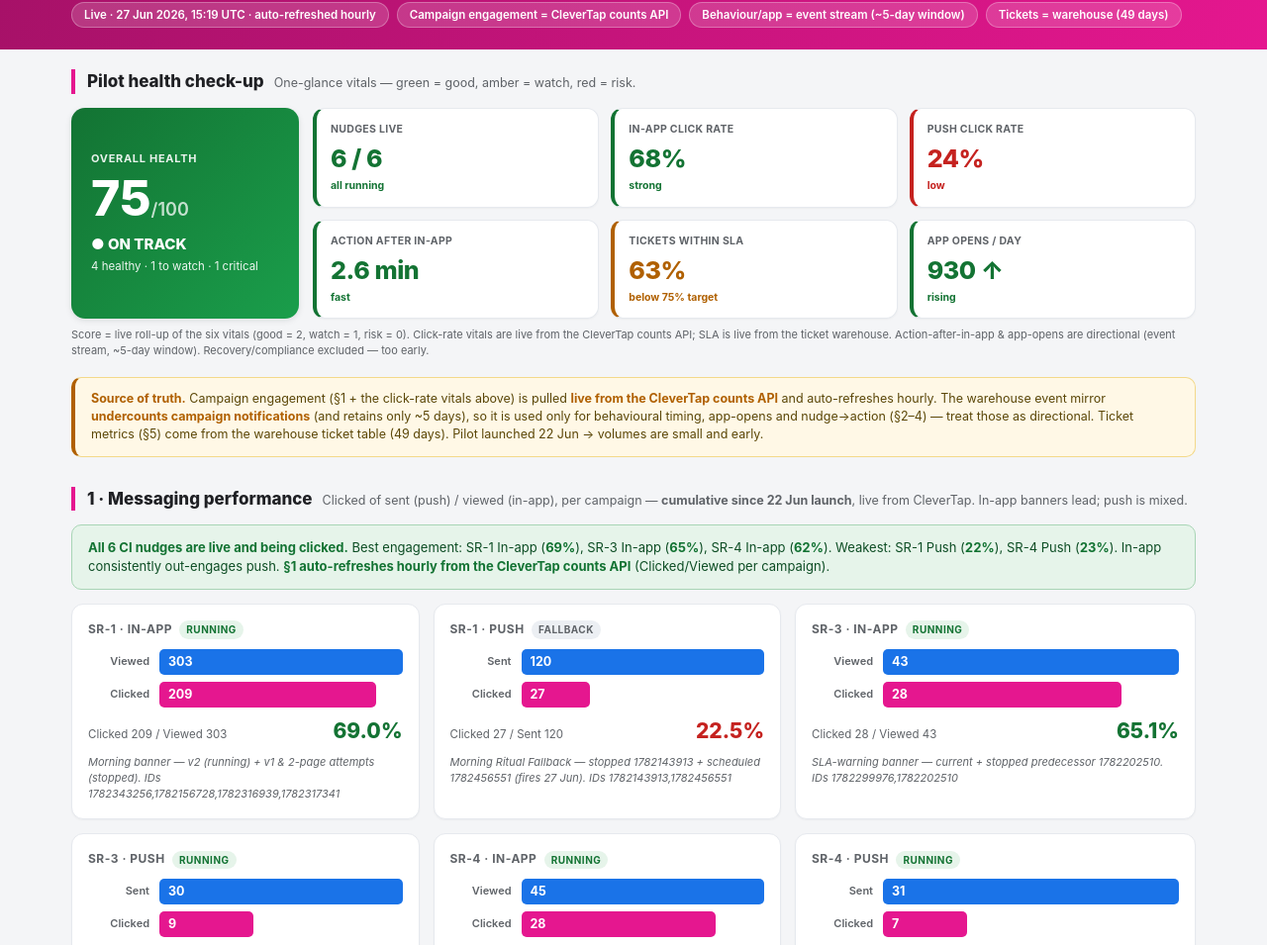
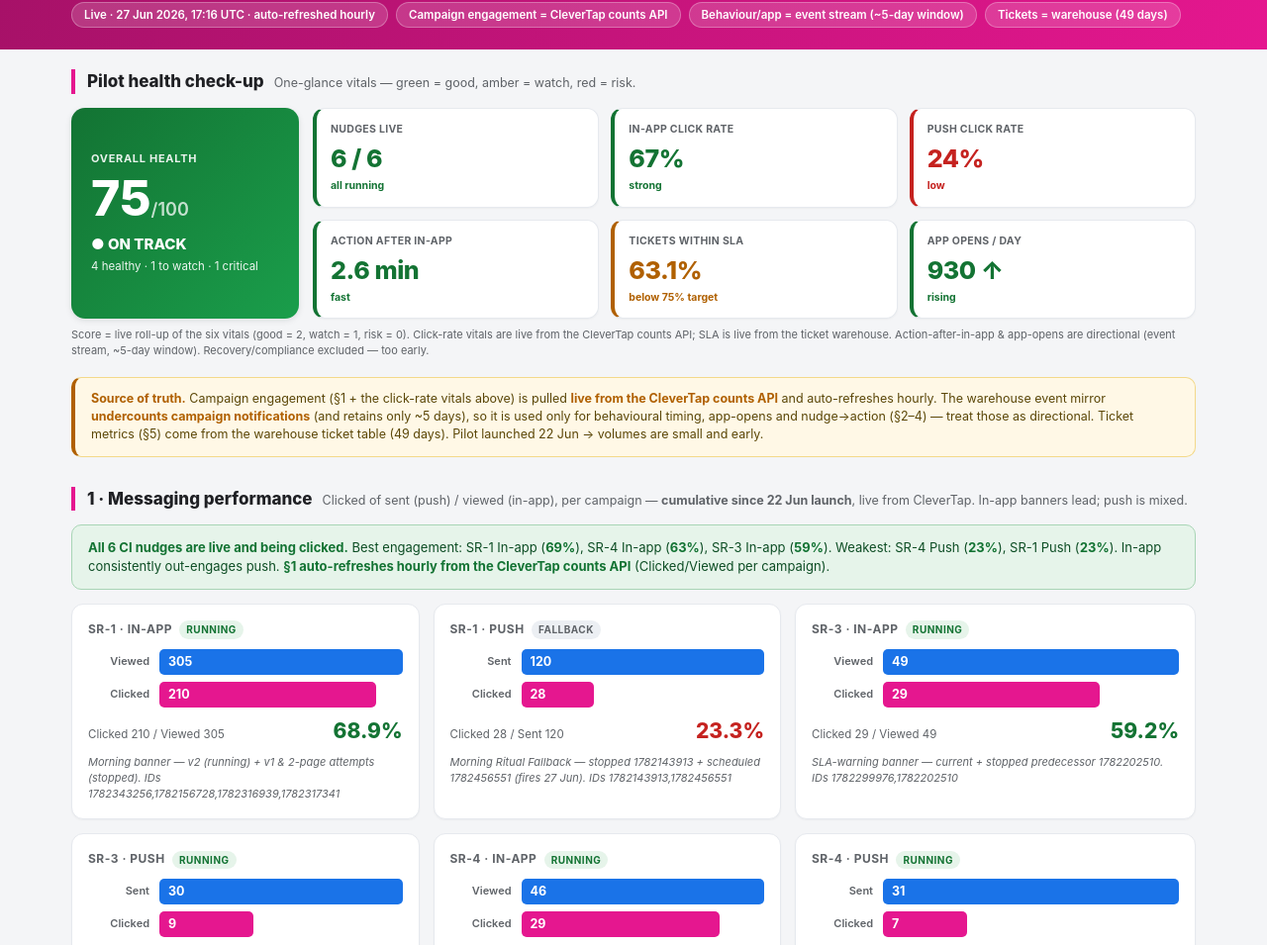
Before and after one commit to kushagraagarwal-11/ci-pilot-dashboard, a plain HTML site: page index.html in a window 1280 px wide. Shown: the part 97-1052 px from the top of the page at 99% size. Drawn offline with Linux system fonts and the light colour scheme.

Commit message:
Auto-refresh 2026-06-27 17:17 UTC

```diff
--- a/index.html
+++ b/index.html
@@ -120,7 +120,7 @@
     <h1>CI Messaging &amp; App-Behaviour Dashboard</h1>
     <div class="sub">Capability Intervention V1 pilot · 60-CSP cohort · how the PN &amp; in-app nudges are performing, and how app behaviour is moving</div>
     <div class="winrow">
-      <span class="winchip">Live · 27 Jun 2026, 15:19 UTC · auto-refreshed hourly</span>
+      <span class="winchip">Live · 27 Jun 2026, 17:16 UTC · auto-refreshed hourly</span>
       <span class="winchip">Campaign engagement = CleverTap counts API</span>
       <span class="winchip">Behaviour/app = event stream (~5-day window)</span>
       <span class="winchip">Tickets = warehouse (49 days)</span>
@@ -143,10 +143,10 @@
       </div>
       <div class="hvitals">
         <div class="vtile g"><div class="vlab">Nudges live</div><div class="vnum g">6 / 6</div><div class="vst g">all running</div></div>
-        <div class="vtile g"><div class="vlab">In-app click rate</div><div class="vnum g">68%</div><div class="vst g">strong</div></div>
+        <div class="vtile g"><div class="vlab">In-app click rate</div><div class="vnum g">67%</div><div class="vst g">strong</div></div>
         <div class="vtile r"><div class="vlab">Push click rate</div><div class="vnum r">24%</div><div class="vst r">low</div></div>
         <div class="vtile g"><div class="vlab">Action after in-app</div><div class="vnum g">2.6 min</div><div class="vst g">fast</div></div>
-        <div class="vtile a"><div class="vlab">Tickets within SLA</div><div class="vnum a">63%</div><div class="vst a">below 75% target</div></div>
+        <div class="vtile a"><div class="vlab">Tickets within SLA</div><div class="vnum a">63.1%</div><div class="vst a">below 75% target</div></div>
         <div class="vtile g"><div class="vlab">App opens / day</div><div class="vnum g">930 ↑</div><div class="vst g">rising</div></div>
       </div>
     </div>
@@ -162,34 +162,34 @@
     <div class="shead"><h2>1 · Messaging performance</h2>
       <span class="insight">Clicked of sent (push) / viewed (in-app), per campaign — <b>cumulative since 22 Jun launch</b>, live from CleverTap. In-app banners lead; push is mixed.</span></div>
 
-    <div class="callout"><b>All 6 CI nudges are live and being clicked.</b> Best engagement: SR-1 In-app (<b class="num">69%</b>), SR-3 In-app (<b class="num">65%</b>), SR-4 In-app (<b class="num">62%</b>). Weakest: SR-1 Push (<b class="num">22%</b>), SR-4 Push (<b class="num">23%</b>). In-app consistently out-engages push. <b>§1 auto-refreshes hourly from the CleverTap counts API</b> (Clicked/Viewed per campaign).</div>
+    <div class="callout"><b>All 6 CI nudges are live and being clicked.</b> Best engagement: SR-1 In-app (<b class="num">69%</b>), SR-4 In-app (<b class="num">63%</b>), SR-3 In-app (<b class="num">59%</b>). Weakest: SR-4 Push (<b class="num">23%</b>), SR-1 Push (<b class="num">23%</b>). In-app consistently out-engages push. <b>§1 auto-refreshes hourly from the CleverTap counts API</b> (Clicked/Viewed per campaign).</div>
 
     <div class="grid g3" style="margin-top:14px">
       <div class="card">
         <h3>SR-1 · In-app <span class="tag live">running</span></h3>
         <div class="funnel">
-          <div class="fstage"><span class="fl">Viewed</span><div class="fbar fb2" style="width:100%">303</div></div>
-          <div class="fstage"><span class="fl">Clicked</span><div class="fbar fb3" style="width:69%">209</div></div>
+          <div class="fstage"><span class="fl">Viewed</span><div class="fbar fb2" style="width:100%">305</div></div>
+          <div class="fstage"><span class="fl">Clicked</span><div class="fbar fb3" style="width:69%">210</div></div>
         </div>
-        <div class="ctrbox"><span>Clicked 209 / Viewed 303</span><span class="rate" style="color:var(--g)">69.0%</span></div>
+        <div class="ctrbox"><span>Clicked 210 / Viewed 305</span><span class="rate" style="color:var(--g)">68.9%</span></div>
         <div class="note">Morning banner — v2 (running) + v1 & 2-page attempts (stopped). <span class="smalln">IDs 1782343256,1782156728,1782316939,1782317341</span></div>
       </div>
       <div class="card">
         <h3>SR-1 · Push <span class="tag smalln">fallback</span></h3>
         <div class="funnel">
           <div class="fstage"><span class="fl">Sent</span><div class="fbar fb2" style="width:100%">120</div></div>
-          <div class="fstage"><span class="fl">Clicked</span><div class="fbar fb3" style="width:22%">27</div></div>
+          <div class="fstage"><span class="fl">Clicked</span><div class="fbar fb3" style="width:23%">28</div></div>
         </div>
-        <div class="ctrbox"><span>Clicked 27 / Sent 120</span><span class="rate" style="color:var(--r)">22.5%</span></div>
+        <div class="ctrbox"><span>Clicked 28 / Sent 120</span><span class="rate" style="color:var(--r)">23.3%</span></div>
         <div class="note">Morning Ritual Fallback — stopped 1782143913 + scheduled 1782456551 (fires 27 Jun). <span class="smalln">IDs 1782143913,1782456551</span></div>
       </div>
       <div class="card">
         <h3>SR-3 · In-app <span class="tag live">running</span></h3>
         <div class="funnel">
-          <div class="fstage"><span class="fl">Viewed</span><div class="fbar fb2" style="width:100%">43</div></div>
-          <div class="fstage"><span class="fl">Clicked</span><div class="fbar fb3" style="width:65%">28</div></div>
+          <div class="fstage"><span class="fl">Viewed</span><div class="fbar fb2" style="width:100%">49</div></div>
+          <div class="fstage"><span class="fl">Clicked</span><div class="fbar fb3" style="width:59%">29</div></div>
         </div>
-        <div class="ctrbox"><span>Clicked 28 / Viewed 43</span><span class="rate" style="color:var(--g)">65.1%</span></div>
+        <div class="ctrbox"><span>Clicked 29 / Viewed 49</span><span class="rate" style="color:var(--g)">59.2%</span></div>
         <div class="note">SLA-warning banner — current + stopped predecessor 1782202510. <span class="smalln">IDs 1782299976,1782202510</span></div>
       </div>
       <div class="card">
@@ -204,10 +204,10 @@
       <div class="card">
         <h3>SR-4 · In-app <span class="tag live">running</span></h3>
         <div class="funnel">
-          <div class="fstage"><span class="fl">Viewed</span><div class="fbar fb2" style="width:100%">45</div></div>
-          <div class="fstage"><span class="fl">Clicked</span><div class="fbar fb3" style="width:62%">28</div></div>
+          <div class="fstage"><span class="fl">Viewed</span><div class="fbar fb2" style="width:100%">46</div></div>
+          <div class="fstage"><span class="fl">Clicked</span><div class="fbar fb3" style="width:63%">29</div></div>
         </div>
-        <div class="ctrbox"><span>Clicked 28 / Viewed 45</span><span class="rate" style="color:var(--g)">62.2%</span></div>
+        <div class="ctrbox"><span>Clicked 29 / Viewed 46</span><span class="rate" style="color:var(--g)">63.0%</span></div>
         <div class="note">Stuck-ticket banner — #code · zone, 24-48h window (TEST campaign excluded). <span class="smalln">ID 1782161342</span></div>
       </div>
       <div class="card">
@@ -352,9 +352,9 @@
     <div class="card">
       <table>
         <tr><th>Window</th><th class="n">Tickets</th><th class="n">Assigned %</th><th class="n">Median assign-TAT</th><th class="n">Within-SLA %</th><th class="n">Closed ≤24h %</th></tr>
-<tr><td><b>Last 60 days</b></td><td class="n">3,443</td><td class="n">39.2%</td><td class="n">2.57 h</td><td class="n"><span class="pill a">63%</span></td><td class="n"><span class="pill g">86.1%</span></td></tr>
-        <tr><td><b>Last 7 days</b></td><td class="n">1,823</td><td class="n">38.6%</td><td class="n">2.13 h</td><td class="n"><span class="pill a">61.6%</span></td><td class="n"><span class="pill g">89%</span></td></tr>
-        <tr><td><b>Today (27 Jun, partial)</b></td><td class="n">227</td><td class="n">30.8%</td><td class="n">1.25 h</td><td class="n"><span class="pill g">100%*</span></td><td class="n"><span class="pill g">100%*</span></td></tr>
+<tr><td><b>Last 60 days</b></td><td class="n">3,475</td><td class="n">40.6%</td><td class="n">2.42 h</td><td class="n"><span class="pill a">63.1%</span></td><td class="n"><span class="pill g">86.2%</span></td></tr>
+        <tr><td><b>Last 7 days</b></td><td class="n">1,835</td><td class="n">40.9%</td><td class="n">1.78 h</td><td class="n"><span class="pill a">62.3%</span></td><td class="n"><span class="pill g">89%</span></td></tr>
+        <tr><td><b>Today (27 Jun, partial)</b></td><td class="n">259</td><td class="n">49.8%</td><td class="n">1.5 h</td><td class="n"><span class="pill g">97.9%*</span></td><td class="n"><span class="pill g">100%*</span></td></tr>
       </table>
       <div class="note">*Today is in-progress — only fast tickets have settled, so SLA / Closed-24h read ~100% and will fall as the day completes. SLA = resolved within 4 working hours (11:00–21:00 IST). ~40% of tickets never log an ASSIGNED_TECHNICIAN state, so assign-TAT is over the assigned subset.</div>
     </div>
@@ -372,7 +372,7 @@
     <div class="winhdr">Sources &amp; honest limits</div>
     <p style="margin-top:6px"><b>§1 Messaging</b> = CleverTap campaign dashboard (source of truth; the event-export mirror undercounts campaign sends/clicks). <b>§2–4 behaviour/timing/app</b> = event-stream export, ~5-day retention, directional. <b>§5 tickets</b> = service-ticket warehouse table (49 days).</p>
     <p style="margin-top:8px"><b>Not available in any source:</b> a "scheduled/sent" PN event beyond CleverTap's own count; push view/impression tracking; session-duration / time-spent field (dwell is a proxy); &gt;5 days of CleverTap engagement history. To build trend, the CleverTap campaign numbers must be logged daily. Nudge→action is association on a single launch day (23 Jun), not measured causal lift.</p>
-    <p style="margin-top:8px">Ticket metrics auto-refreshed hourly: 27 Jun 2026, 15:19 UTC · CleverTap §1 &amp; event-stream §2–4 are the latest manual snapshot · 60-CSP CI pilot.</p>
+    <p style="margin-top:8px">Ticket metrics auto-refreshed hourly: 27 Jun 2026, 17:16 UTC · CleverTap §1 &amp; event-stream §2–4 are the latest manual snapshot · 60-CSP CI pilot.</p>
   </footer>
 
 </div>
@@ -416,10 +416,10 @@ lineChart('techChart',{labels:DAYS,yMax:240,yTicks:3,series:[
 ]});
 var TDAYS=['17','18','19','20','21','22','23','24','25','26','27'];
 lineChart('slaChart',{labels:TDAYS,yMax:100,yTicks:4,yUnit:'%',target:75,series:[
-  {color:'#E5178F',data:[55.6,56.8,63.5,53.9,56.6,70.6,51.2,53.7,53.4,68.4,100]}
+  {color:'#E5178F',data:[92.3,56.8,63.5,53.9,56.6,70.6,51.2,53.7,53.4,68.1,97.9]}
 ]});
 lineChart('tatChart',{labels:TDAYS,yMax:11,yTicks:4,yUnit:'h',series:[
-  {color:'#1a73e8',data:[9.66,1.67,1.1,3.64,1.23,1.83,3.68,2.9,2.48,2.18,1.25]}
+  {color:'#1a73e8',data:[9.12,1.67,1.1,3.64,1.23,1.83,3.68,2.9,2.48,2.18,1.5]}
 ]});
 </script>
 </body>
```
